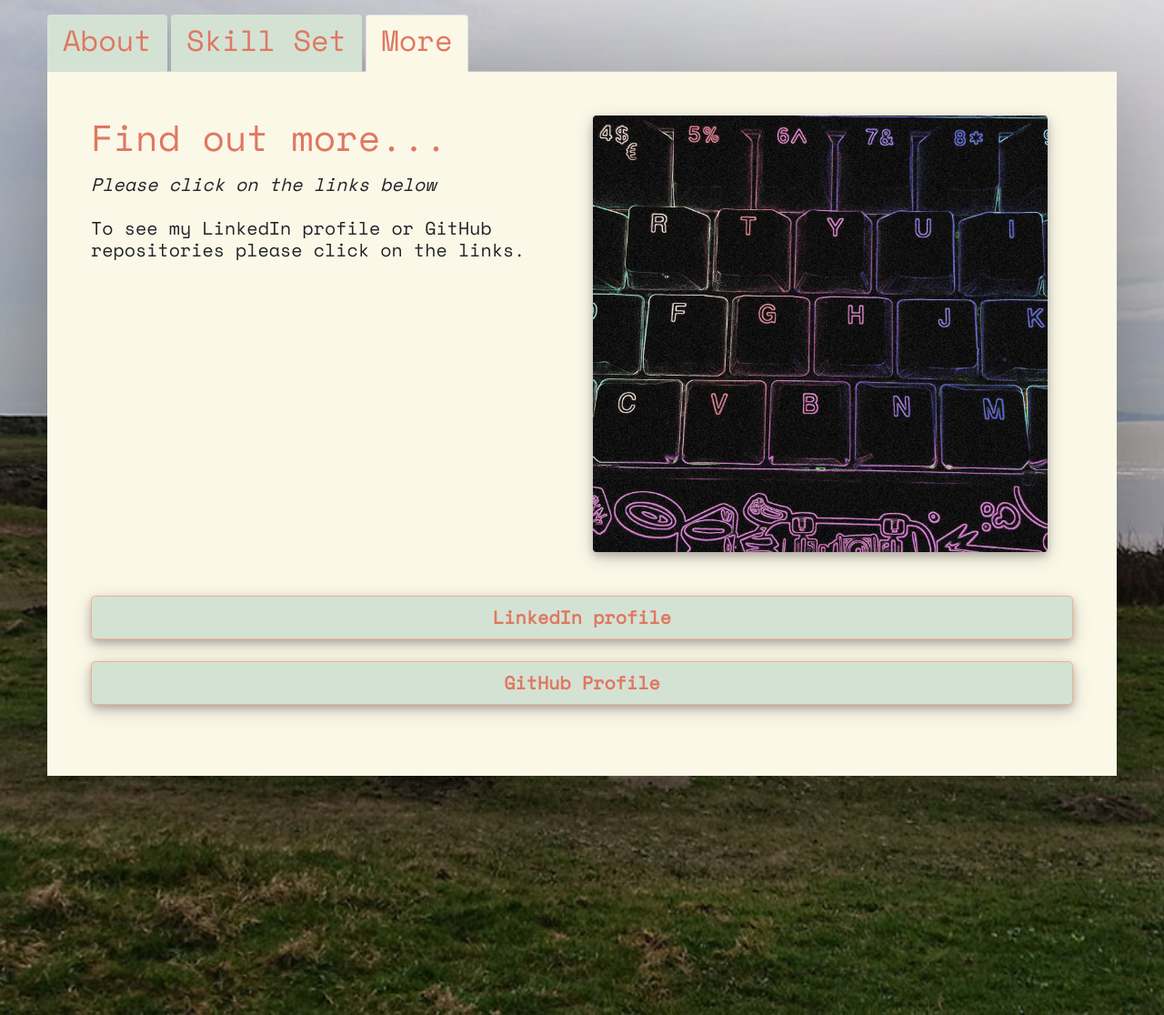
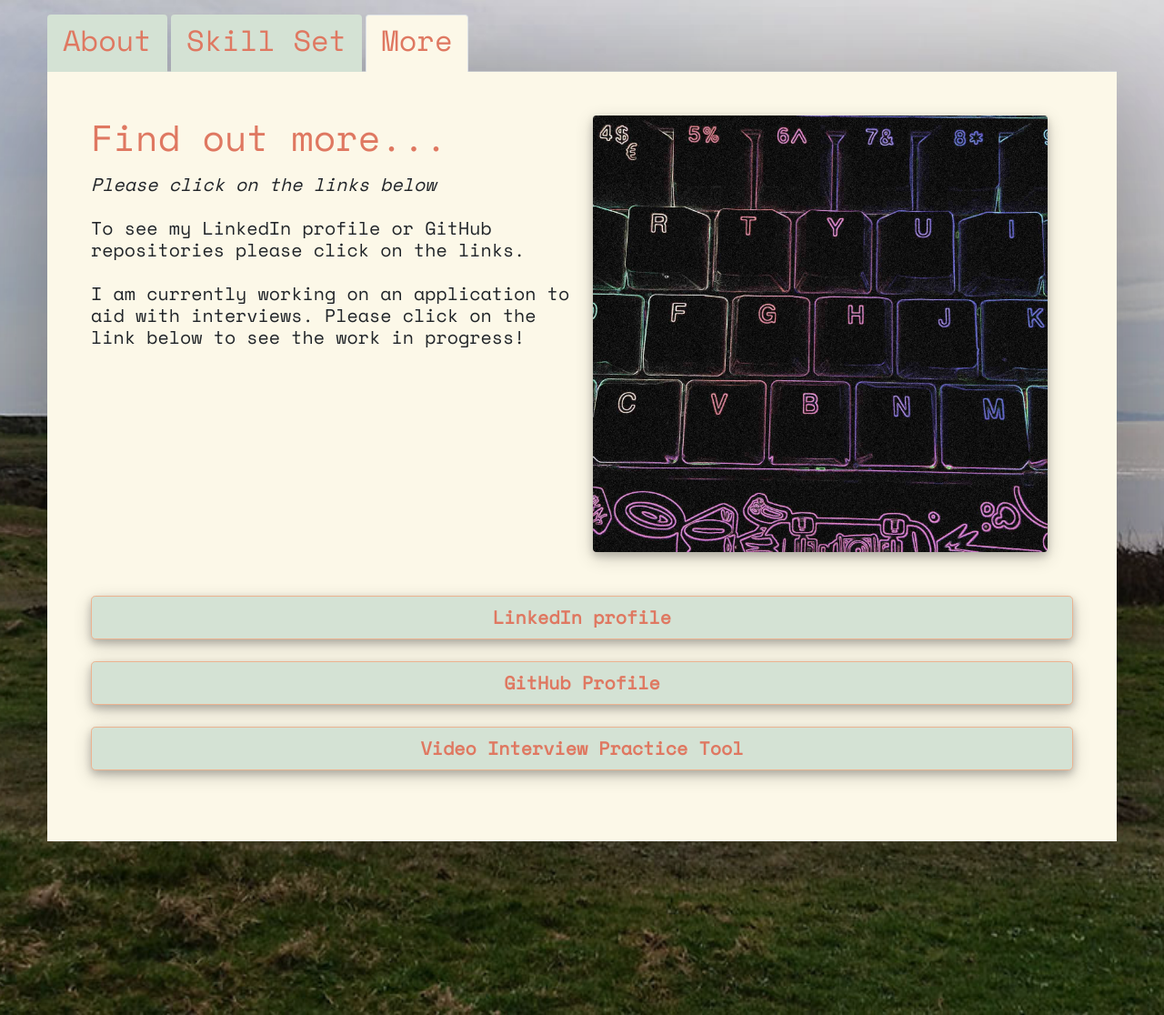
Before and after one commit to milligans/diss, a Flask app: page / in a window 1280 px wide, after a click on "More". Shown: the whole page at 91% size. Run offline with Flask 2, Linux system fonts and the light colour scheme; some libraries are stand-ins or nearby versions.

Commit message:
added link to video interview practice

```diff
--- a/app/static/style.css
+++ b/app/static/style.css
@@ -3,7 +3,7 @@
 body{
     background-image: url("img/background.jpg");
     /*background: linear-gradient(#D4E2D4, #ECB390 ) no-repeat center center fixed;*/
-    background-color: #cccccc; /* Used if the image is unavailable */
+    background-color: #ECB390; /* Used if the image is unavailable */
     height: 1100px; /* You must set a specified height */
     background-position: center; /* Center the image */
     background-repeat: no-repeat; /* Do not repeat the image */
--- a/app/templates/index.html
+++ b/app/templates/index.html
@@ -165,7 +165,8 @@
         <div class="col-12 col-md-6" id="mypic">
 
              <h1>Find out more...</h1>
-                <p><h5><em>Please click on the links below</em><br><br>To see my LinkedIn profile or GitHub repositories please click on the links.<br></p></h5>
+                <p><h5><em>Please click on the links below</em><br><br>To see my LinkedIn profile or GitHub repositories please click on the links.<br><br>I am currently working
+                on an application to aid with interviews. Please click on the link below to see the work in progress!</p></h5>
         </div>
         <div class="col-12 col-md-6 mb-5" id ="spiel">
 
@@ -175,6 +176,7 @@
         <div class="d-grid gap-4" style="padding-bottom: 30px;">
             <a href = "https://www.linkedin.com/in/suzanne-milligan-48264598/" target="_blank" class="btn btn-primary btn-lg" role="button"><b>LinkedIn profile</b></a>
             <a href = "https://github.com/milligans" target="_blank" class="btn btn-primary btn-lg" role="button"><b>GitHub Profile</b></a>
+            <a href = "https://videointerviewtraining.herokuapp.com/" target="_blank" class="btn btn-primary btn-lg" role="button"><b>Video Interview Practice Tool</b></a>
         </div>
 
     </div>
```
